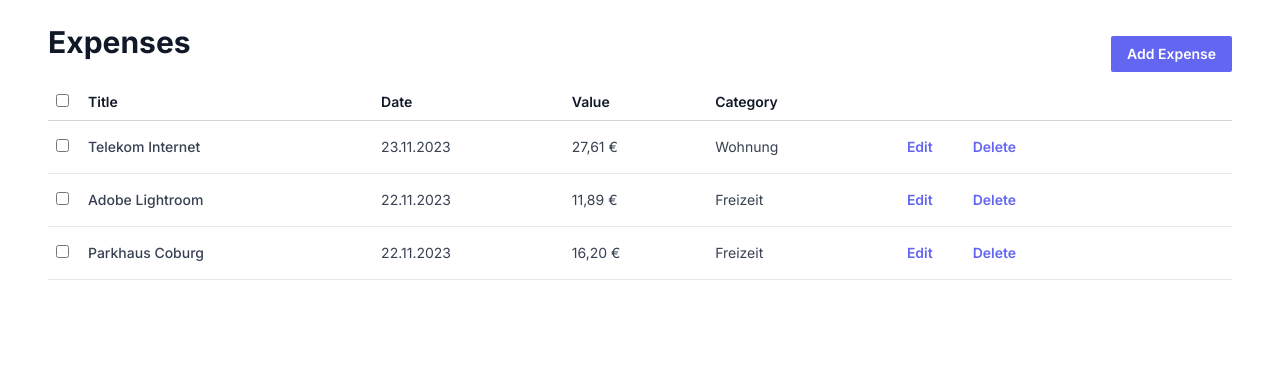
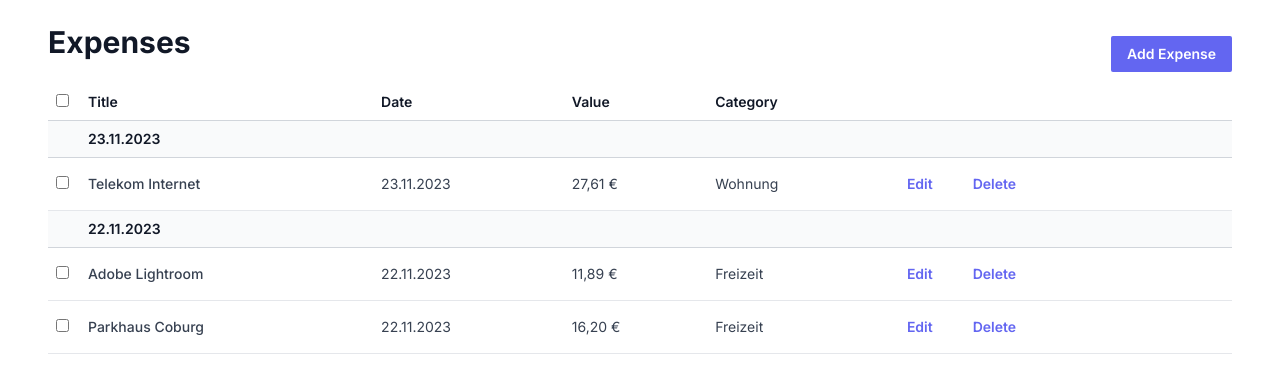
Before and after one commit to andreasremdt/expenses-dashboard, a Next.js app: page / in a window 1280 px wide. Shown: the top 374 px of the page. Built offline with nearby package versions, Linux system fonts and the light colour scheme.

Commit message:
feat: add grouping by date

```diff
--- a/components/Table.tsx
+++ b/components/Table.tsx
@@ -1,8 +1,9 @@
 "use client";
 
-import { formatCurrency, formatDate } from "@/lib/utils";
+import { formatCurrency, formatDate, groupExpensesByDate } from "@/lib/utils";
 import type { Expense } from "@/types";
 import Button from "@/components/button";
+import { Fragment } from "react";
 
 type Props = {
   expenses: Expense[];
@@ -32,6 +33,13 @@ export default function Table({ expenses }: Props) {
         </tr>
       </thead>
       <tbody>
+        {Array.from(groupExpensesByDate(expenses)).map(([date, expenses]) => (
+          <Fragment key={date}>
+            <tr>
+              <td colSpan={6} className="bg-gray-50 border-b border-gray-300 py-2 px-10 font-semibold text-gray-900">
+                {formatDate(date)}
+              </td>
+            </tr>
             {expenses.map((expense) => (
               <tr key={expense.id}>
                 <td className="border-b border-gray-200 p-2">
@@ -49,6 +57,8 @@ export default function Table({ expenses }: Props) {
                 </td>
               </tr>
             ))}
+          </Fragment>
+        ))}
       </tbody>
     </table>
   );
--- a/lib/utils.ts
+++ b/lib/utils.ts
@@ -1,3 +1,5 @@
+import type { Expense } from "@/types";
+
 export function formatCurrency(value: number) {
   return new Intl.NumberFormat("de-DE", {
     style: "currency",
@@ -8,3 +10,21 @@ export function formatCurrency(value: number) {
 export function formatDate(value: string) {
   return new Intl.DateTimeFormat("de-DE").format(new Date(value));
 }
+
+export function groupExpensesByDate(expenses: Expense[]) {
+  let grouped = new Map<string, Expense[]>();
+
+  for (let expense of expenses) {
+    let created = expense.created.slice(0, 10);
+
+    if (grouped.has(created)) {
+      let previous = grouped.get(created) as Expense[];
+
+      grouped.set(created, [...previous, expense]);
+    } else {
+      grouped.set(created, [expense]);
+    }
+  }
+
+  return grouped;
+}
```
Lines whose indentation alone changed are shown as unchanged.
